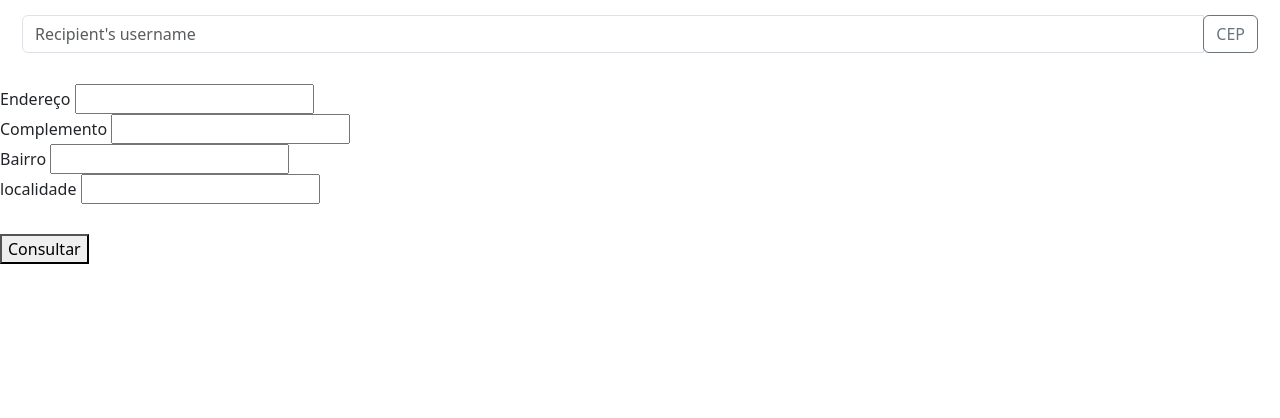
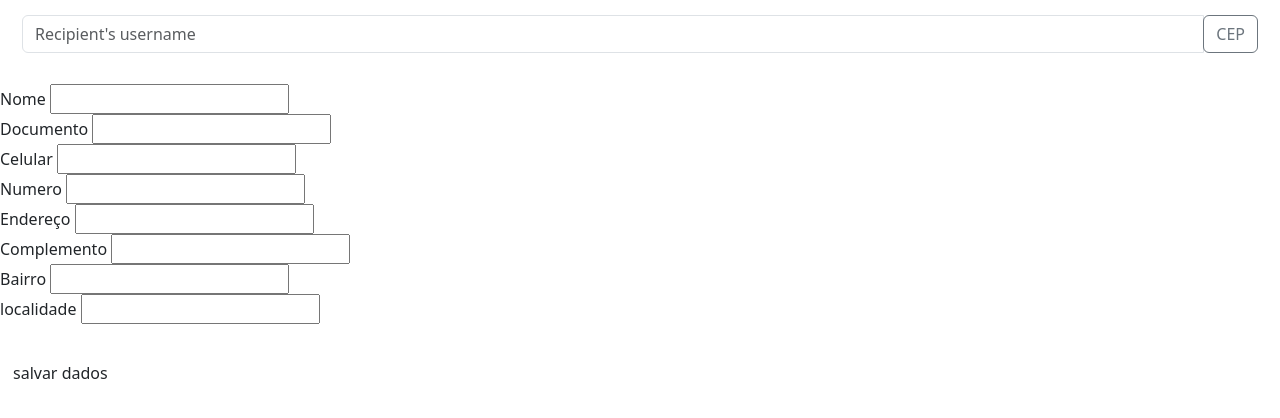
Before and after one commit to Izabela-lima20/cordava, a website: page www/index.html in a window 1280 px wide. Drawn offline with Linux system fonts and the light colour scheme.

Commit message:
acresente algum campos

```diff
--- a/www/index.html
+++ b/www/index.html
@@ -22,6 +22,33 @@
                   <button id="botao" class="btn btn-outline-secondary" type="button" id="button-addon2">CEP</button>
                 </div>
               </div>
+        </div>
+    </div>
+
+    <div class="romw">
+        <div class="col-sm-12">
+            <label>Nome</label>
+            <input type="text" id="nome" />
+        </div>
+    </div>
+    <div class="romw">
+        <div class="col-sm-12">
+            <label>Documento</label>
+            <input type="text" id="documento" />
+        </div>
+    </div>
+    <div class="romw">
+        <div class="col-sm-12">
+            <label>Celular</label>
+            <input type="text" id="celular" />
+        </div>
+    </div>
+
+
+    <div class="romw">
+        <div class="col-sm-12">
+            <label>Numero</label>
+            <input type="text" id="numero" />
         </div>
     </div>
 
@@ -55,16 +82,18 @@
     </div>
 
     <div class="row"></div>
-    <div class="col-sm-12">
-        <button id = "botao" class="btn-primay">
-            Consultar
+    <div class="col-xs-12">
+        <button class = "btn btn-sucesso" onclick="enviar()">
+        salvar dados
         </button>
+    </div>
 
 
     </div>
 
     <script src="js-bootstrap/bootstrap.bundle.js"></script>
     <script src="js/index.js"></script>
+    <script src="js/cadastrocliente.js"></script>
 </body>
 
 </html>
--- a/www/js/index.js
+++ b/www/js/index.js
@@ -11,13 +11,19 @@ function consultacep()
         let Campocomplemento = document.querySelector("#complemento")
         let CampoBairro = document.querySelector("#Bairro")
         let Campolocalidade = document.querySelector("#localidade")
+
+
+
         alert(objetoCEP.uf + " - "+ objetoCEP.localidade)
+
+
 
         CampoEndereço.value = objetoCEP.logradouro
         CampoBairro.value = objetoCEP.bairro
         Campocomplemento.value = objetoCEP.complemento
         Campolocalidade.value = objetoCEP.localidade
 
+
     }
 }
 let botao = document.querySelector("#botao");
```
Also changed, not shown: www/js-bootstrap/cadastrocliente.js (added, +28 -0 lines).
